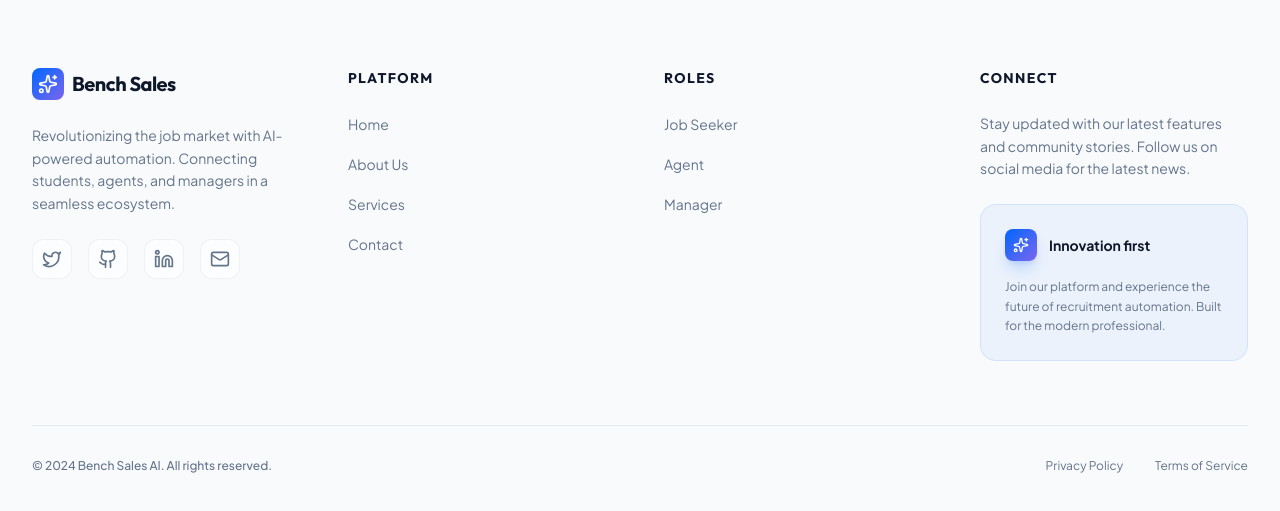
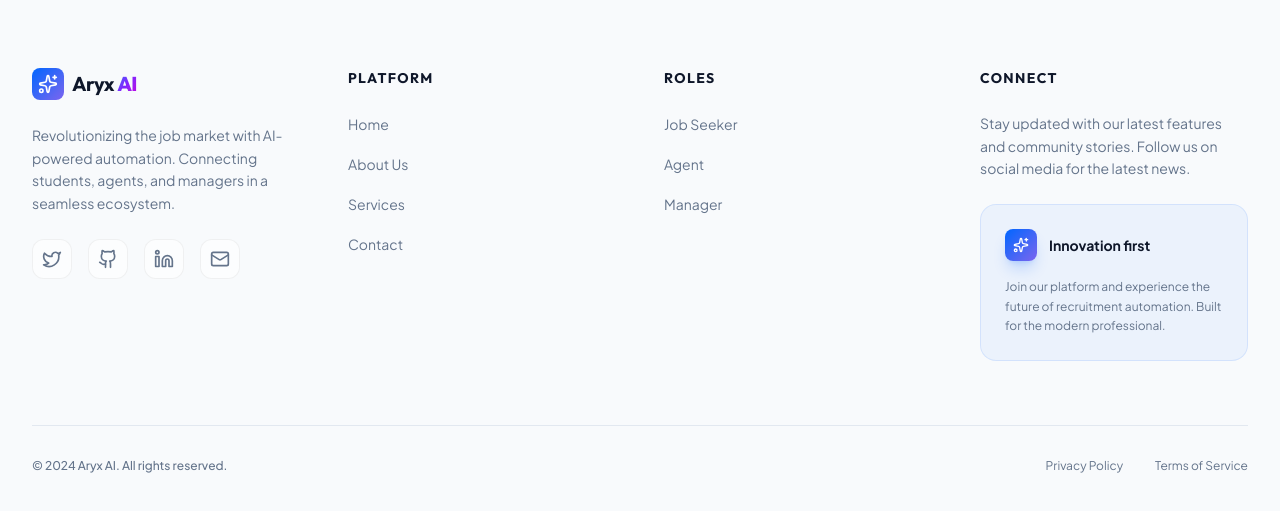
Before and after one commit to rishikumar799/benchsales, a React (Vite) app: page /about in a window 1280 px wide. Shown: the part 1809-2320 px from the top of the page. Built offline with nearby package versions, Linux system fonts and the light colour scheme.

Commit message:
refactor: Rename project to Aryx AI
Update the application name and related branding elements from "Bench Sales AI" to "Aryx AI". This change includes updating metadata, UI components, and authentication constants to reflect the new project name and its vision.

```diff
--- a/metadata.json
+++ b/metadata.json
@@ -1,5 +1,5 @@
 {
-  "name": "Bench Sales AI",
-  "description": "Autonomous job search agent for students, agents, and admins. Automate your career velocity with AI-driven application tailoring and tracking.",
+  "name": "Aryx AI",
+  "description": "Autonomous job search agent for students, agents, and admins. Automate your career velocity with Aryx AI's domain-driven application tailoring and tracking.",
   "requestFramePermissions": []
 }
--- a/src/components/DashboardLayout.tsx
+++ b/src/components/DashboardLayout.tsx
@@ -66,7 +66,7 @@ export default function DashboardLayout({ children, role, onLogout, activeTab, s
           <div className="w-10 h-10 blue-gradient rounded-xl flex items-center justify-center">
             <Zap className="text-white w-6 h-6" />
           </div>
-          <span className="text-xl font-display font-bold">Bench Sales</span>
+          <span className="text-xl font-display font-bold">Aryx <span className="text-gradient">AI</span></span>
         </div>
 
         <nav className="flex-1 px-4 py-4 space-y-2">
--- a/src/components/auth/AuthPage.tsx
+++ b/src/components/auth/AuthPage.tsx
@@ -20,9 +20,9 @@ export default function AuthPage({ onBack, onLogin, theme, toggleTheme }: AuthPa
   const [password, setPassword] = useState('');
   const [error, setError] = useState('');
 
-  const SECRET_SUBADMIN_CODE = "BENCH_ADMIN_2024";
+  const SECRET_SUBADMIN_CODE = "ARYX_ADMIN_2024";
 
-  const ADMIN_EMAIL = "admin@benchsales.ai";
+  const ADMIN_EMAIL = "admin@AryxAI.com";
   const ADMIN_PASS = "admin123";
 
   const handleSubmit = (e: React.FormEvent) => {
@@ -158,7 +158,7 @@ export default function AuthPage({ onBack, onLogin, theme, toggleTheme }: AuthPa
           <div className="lg:hidden flex items-center justify-between mb-12">
             <div className="flex items-center gap-2">
               <Zap className="text-brand-blue w-8 h-8" />
-              <span className="text-2xl font-display font-bold tracking-tight">Bench Sales</span>
+              <span className="text-2xl font-display font-bold tracking-tight">Aryx <span className="text-gradient">AI</span></span>
             </div>
             <div className="flex items-center gap-4">
               <ThemeToggle theme={theme} toggleTheme={toggleTheme} />
@@ -289,7 +289,7 @@ export default function AuthPage({ onBack, onLogin, theme, toggleTheme }: AuthPa
           </form>
 
           <p className="mt-10 text-center text-app-muted font-medium">
-            {isLogin ? "New to Bench Sales?" : "Already have an account?"}{' '}
+            {isLogin ? "New to Aryx AI?" : "Already have an account?"}{' '}
             <button
               onClick={() => { setIsLogin(!isLogin); setError(''); }}
               className="text-brand-blue font-bold hover:underline transition-all"
--- a/src/components/landing/LandingPage.tsx
+++ b/src/components/landing/LandingPage.tsx
@@ -19,7 +19,7 @@ export default function LandingPage({ onGetStarted, onLogin, theme, toggleTheme
             <div className="w-10 h-10 blue-gradient rounded-xl flex items-center justify-center shadow-lg shadow-brand-blue/20">
               <Zap className="text-white w-6 h-6" />
             </div>
-            <span className="text-2xl font-display font-bold tracking-tight">Bench Sales <span className="text-brand-blue">AI</span></span>
+            <span className="text-2xl font-display font-bold tracking-tight">Aryx <span className="text-gradient">AI</span></span>
           </div>
 
           <div className="hidden md:flex items-center gap-8 text-sm font-medium text-app-muted">
@@ -187,7 +187,7 @@ export default function LandingPage({ onGetStarted, onLogin, theme, toggleTheme
           <div className="col-span-1 md:col-span-1">
             <div className="flex items-center gap-2 mb-8">
               <Zap className="text-brand-blue w-8 h-8" />
-              <span className="text-2xl font-display font-bold tracking-tight">Bench Sales</span>
+              <span className="text-2xl font-display font-bold tracking-tight">Aryx <span className="text-gradient">AI</span></span>
             </div>
             <p className="text-app-muted text-sm leading-relaxed mb-8">
               The world's first autonomous job search agent. Empowering candidates with AI-driven application velocity.
@@ -230,7 +230,7 @@ export default function LandingPage({ onGetStarted, onLogin, theme, toggleTheme
         </div>
 
         <div className="max-w-7xl mx-auto mt-24 pt-8 border-t border-app-border flex flex-col md:flex-row items-center justify-between gap-4">
-          <p className="text-app-muted text-xs">© 2024 Bench Sales AI. All rights reserved.</p>
+          <p className="text-app-muted text-xs">© 2024 Aryx AI. All rights reserved.</p>
           <div className="flex items-center gap-8 text-xs text-app-muted">
             <a href="#" className="hover:text-app-text">Terms</a>
             <a href="#" className="hover:text-app-text">Privacy</a>
--- a/src/components/marketing/common/Footer.tsx
+++ b/src/components/marketing/common/Footer.tsx
@@ -12,7 +12,7 @@ export default function Footer() {
               <div className="w-8 h-8 rounded-lg premium-gradient flex items-center justify-center">
                 <Sparkles className="text-white w-5 h-5" />
               </div>
-              <span className="text-xl font-display font-bold tracking-tight">Bench Sales</span>
+              <span className="text-xl font-display font-bold tracking-tight">Aryx <span className="text-gradient">AI</span></span>
             </div>
             <p className="text-app-muted text-sm leading-relaxed mb-6">
               Revolutionizing the job market with AI-powered automation. Connecting students, agents, and managers in a seamless ecosystem.
@@ -73,7 +73,7 @@ export default function Footer() {
 
         <div className="pt-8 border-t border-app-border flex flex-col md:flex-row justify-between items-center gap-4">
           <p className="text-app-muted text-xs font-medium">
-            © 2024 Bench Sales AI. All rights reserved.
+            © 2024 Aryx AI. All rights reserved.
           </p>
           <div className="flex gap-8">
             <a href="#" className="text-app-muted text-xs hover:text-brand-blue transition-colors">Privacy Policy</a>
--- a/src/components/marketing/common/Navbar.tsx
+++ b/src/components/marketing/common/Navbar.tsx
@@ -150,7 +150,7 @@ export default function Navbar({ theme, toggleTheme }: NavbarProps) {
             <div className="w-10 h-10 rounded-xl premium-gradient flex items-center justify-center shadow-lg shadow-brand-blue/20">
               <Zap className="text-white w-6 h-6" />
             </div>
-            <span className="text-2xl font-display font-bold tracking-tight hidden sm:block">Bench Sales <span className="text-brand-blue">AI</span></span>
+            <span className="text-2xl font-display font-bold tracking-tight hidden sm:block">Aryx <span className="text-gradient">AI</span></span>
           </div>
 
           {/* Desktop Nav */}
--- a/src/screens/marketing/ContactPage.tsx
+++ b/src/screens/marketing/ContactPage.tsx
@@ -40,7 +40,7 @@ export default function ContactPage({ theme, toggleTheme }: { theme?: 'light' |
               <h2 className="text-3xl font-display font-bold mb-8 tracking-tight">Contact Information</h2>
               <div className="space-y-8">
                 {[
-                  { icon: Mail, label: 'Email Us', value: 'support@benchsales.ai', color: 'text-blue-500', bg: 'bg-blue-500/10' },
+                  { icon: Mail, label: 'Email Us', value: 'support@AryxAI.com', color: 'text-blue-500', bg: 'bg-blue-500/10' },
                   { icon: Phone, label: 'Call Us', value: '+1 (555) 000-0000', color: 'text-violet-500', bg: 'bg-violet-500/10' },
                   { icon: MapPin, label: 'Visit Us', value: '123 AI Way, Silicon Valley, CA', color: 'text-emerald-500', bg: 'bg-emerald-500/10' },
                 ].map((item, i) => (
--- a/src/screens/marketing/LandingPage.tsx
+++ b/src/screens/marketing/LandingPage.tsx
@@ -356,7 +356,7 @@ export default function LandingPage({ theme, toggleTheme }: { theme?: 'light' |
           <div className="absolute top-0 right-0 w-96 h-96 bg-white/10 rounded-full blur-3xl -translate-y-1/2 translate-x-1/2" />
           <h2 className="text-4xl md:text-5xl font-display font-bold mb-8 relative z-10">Ready to Automate Your Success?</h2>
           <p className="text-white/80 text-lg mb-12 max-w-2xl mx-auto relative z-10">
-            Join thousands of professionals who have transformed their job search with Bench Sales AI.
+            Join thousands of professionals who have transformed their job search with Aryx AI.
           </p>
           <CTAButton variant="secondary" className="relative z-10" onClick={() => navigate('/auth')}>Get Started For Free</CTAButton>
         </div>
```
